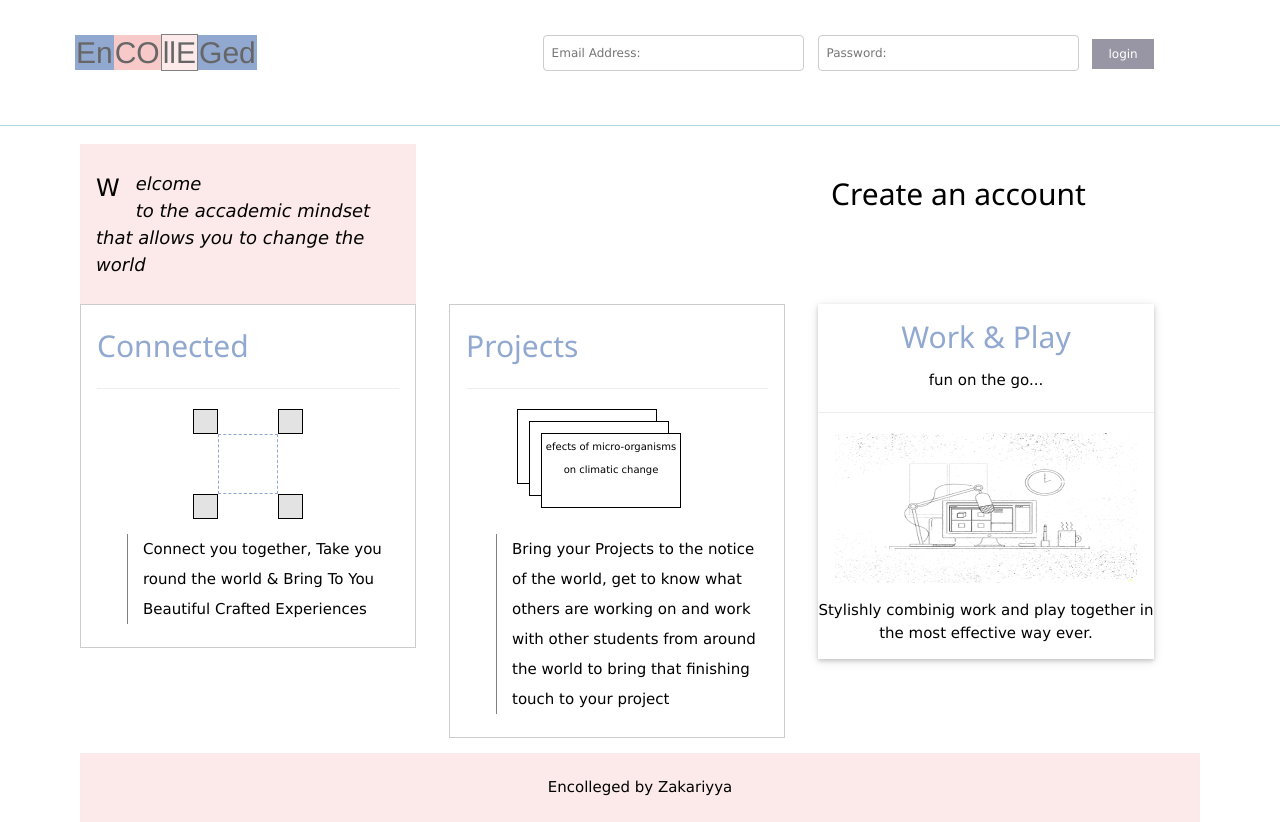
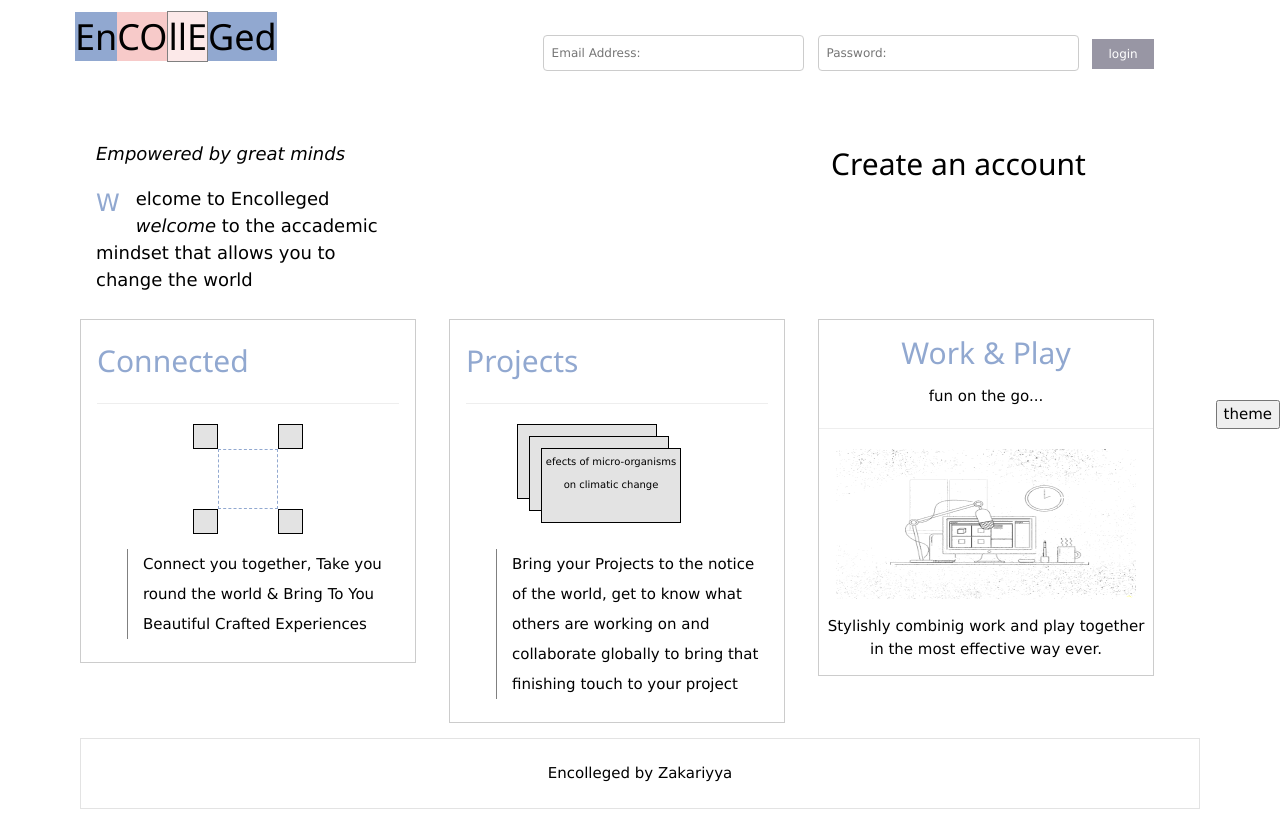
Before and after one commit to EngrZaks/ENCOLLEGED.COM, a plain HTML site: page index.html in a window 1280 px wide. Shown: the top 822 px of the page. Drawn offline with Linux system fonts and the light colour scheme; files that its build step writes are made by us from their sources.

Commit message:
these changes kickstarted the addition of night mode and i also decided to use css class for my colors

```diff
--- a/index.css
+++ b/index.css
@@ -10,10 +10,9 @@ body{
 margin: 15px 0;
 
  }
-#logo {
-	color: #666;
 
-	}
+
+
 #logo p { font-family: helvetica, Consolas, monospace; font-size: 2em; }
 #logo p span{
 	padding: 1px; }
@@ -26,16 +25,34 @@ margin: 15px 0;
 	transition: 1s;
 }
 
-.myfirstcolor{ color: #91A8D0 }
-.mysecondcolor{ color: #F7CAC9 }
-.myfirstcolor-b{ background-color: #91A8D0; }
-.mysecondcolor-b{ background-color: #F7CAC9; }
-.mythirdcolor-b{ background-color: #fce9e9; }
+:root{
+	--myfirstcolor: #91A8D0;
+	--mysecondcolor: #F7CAC9;
+	--mythirdcolor: #fce9e9;
+}
+
+.myfirstcolor{ color: var(--myfirstcolor) }
+.mysecondcolor{ color: var(--mysecondcolor) }
+.myfirstcolor-b{ background-color: var(--myfirstcolor); }
+.mysecondcolor-b{ background-color: var(--mysecondcolor); }
+.mythirdcolor-b{ background-color: var(--mythirdcolor); }
+
+/* theme color schemes settings */
+.darktheme {	background-color: black;}
+.darktheme p{ color: white;}
+.darktheme form input { background-color: black;}
+.whitetheme {	background-color: white;}
+.whitetheme p{ color: black;}
+
+.theme {
+	position: fixed;
+	top: 50%;
+	right: 0;
+}
 
 .Connected, .Projects{
 	margin: 5em 0;
 	transition: 1s }
-.Connected:hover{ background-color: white; }
 
 .Connected p, .Projects p {
 	border-left: 1px solid grey;
@@ -45,7 +62,6 @@ margin: 15px 0;
 	padding-bottom: -10px; }
 
 .clear { clear: both; overflow: hidden; }
-.play { background-color: white !important;  }
 
 
 .illustrate {
@@ -69,7 +85,7 @@ margin: 15px 0;
 .Projects .illustrate{ width: 200px; }
 .Projects .box {
 	width: 140px; height: 75px;
-	background-color: white;  }
+}
 .Projects .box2 { left: 12px; top: 12px; }
 .Projects .box3 { left: 24px; top: 24px; }
 .Projects .box4 { left: 40px; top: 40px; }
@@ -78,7 +94,9 @@ margin: 15px 0;
 
 .nodisplay { display: none; }
 
-
+footer{
+	border: 1px solid #e3e3e3;
+}
 
 
 
@@ -106,7 +124,7 @@ margin: 15px 0;
 	#header {
 	 padding: 20px 0;
 	 display: block;
-	 border-bottom: 1px solid lightblue; }
+	}
 
 	#logIn{ display: none; }
 
--- a/index.html
+++ b/index.html
@@ -6,23 +6,22 @@
 	<link rel="stylesheet" href="../lib/w3.css">
 	<title>Prototype</title>
 	<link rel="stylesheet" href="w3.css">
-	<link rel="stylesheet" href="prototype.css">
+	<link rel="stylesheet" href="index.css">
 
 
 
 
 </head>
-<body>
+<body id="body">
 
 		<div id="header" class="w3-container">
 			<div id="logo">
-				<p href="#" class="logo"> <span style="background-color: #91A8D0;">
+				<h1 href="#" class="logo"> <span style="background-color: #91A8D0;">
 				En</span><span style="background-color: #F7CAC9;">CO</span><span style=
 				"background-color: #fce9e9; border: 0.1px solid gray;">llE</span><span
 				style="background-color: #91A8D0;">Ged</span>
-				</p>
+				</h1>
 			</div>
-
 
 			<div id="top_logIn" class="nodisplay">
 
@@ -41,7 +40,7 @@
 
 
 
-	<main class="w3-container">
+	<main id="main" class="w3-container">
 
 	<div id="login_or_register">
 		<div id="logIn" class="w3-">
@@ -118,10 +117,11 @@
 	</form>
 </div>
 
-	<div class="welcome mythirdcolor-b w3-large w3-padding">
-			<p> <span class="w3-xlarge w3-left w3-padding-right ">W</span><i>elcome <br>
-		to the accademic mindset that allows you to change the world</p>
-		</i>
+	<div class="welcome w3-large w3-padding">
+		<p><i>Empowered by great minds </i></p>
+			<p> <span class="w3-xlarge w3-left w3-padding-right myfirstcolor ">W</span> elcome to Encolleged<br>
+		<em>welcome</em> to the accademic mindset that allows you to change the world</p>
+
 	</div>
 <div class="clear"></div>
 </div>
@@ -144,13 +144,7 @@
 		<p class="w3-">Connect you together, Take you round the world & Bring To You Beautiful Crafted Experiences</p>
 	</div>
 
-	<div id="signup2" class=" " onclick="ShowSignUp()">
-		<a href="#signup">
-		<h3 style="background-color: #F7CAC9" class="w3-small">you want to join?
-			<div class="w3-btn" style="background-color: #91A8D0" ">Sign Up</div>
-			</h3>
-		</a>
-	</div>
+
 
 	<div class="w3-card w3-padding Projects">
 		<h2 class=" myfirstcolor"> Projects</h2> <hr>
@@ -162,10 +156,10 @@
 			</div>
 		</center>
 
-		<p class="w3-">Bring your Projects to the notice of the world, get to know what others are working on and work with other students from around the world to bring that finishing touch to your project</p>
+		<p class="w3-">Bring your Projects to the notice of the world, get to know what others are working on and  collaborate globally to bring that finishing touch to your project</p>
 	</div>
 
-		<div class="w3-card-2 w3-center play" style="background-color: #F7CAC9">
+		<div class="w3-card w3-center play">
 			<h2 class="myfirstcolor">Work & Play</h2>
 			fun on the go...
 			<hr>
@@ -179,12 +173,13 @@
 
 	<div id="signup3" class=" " onclick="ShowSignUp()">
 		<a href="#signup">
-		<h3 style="background-color: #F7CAC9" class="w3-small"><div class="w3-btn" style="background-color: #91A8D0" ">Sign Up</div> now to join us</h3>
+		<p class="w3-small"><span class="w3-btn" style="background-color: #91A8D0" ">Sign Up</span> now to join us</p>
 		</a>
 	</div>
 
-<footer class="mythirdcolor-b w3-padding w3-center">
+<footer class="w3-padding w3-center">
 		<p>Encolleged by Zakariyya</p>
+		<button class="theme" onclick="changeTheme()">theme</button>
 </footer>
 	</main>
 
--- a/main.js
+++ b/main.js
@@ -1,13 +1,4 @@
 
-		// function ShowSignUp() {
-
-		// 	document.getElementById('signup_content').style.height = "800px";
-		// 	document.getElementById('signup_content').style.padding = "12px";
-		// }
-		// function closeSignUp() {
-		// 	document.getElementById('signup_content').style.height = "0";
-		// 	document.getElementById('signup_content').style.padding = "0";
-        // }
 
 	function ShowSignUp() {
         var x = document.getElementById("signup_content");
@@ -19,3 +10,25 @@
             x.style.padding = "0";
         }
     }
+
+    // FOR THE THEMES
+
+    var isdark;
+    function changeTheme() {
+        var logo = document.getElementById("logo");
+        var header = document.getElementById("header");
+        var main = document.getElementById("main");
+        var body = document.getElementById("body");
+        if (!isdark) {
+            header.setAttribute("class", "darktheme");
+            main.setAttribute("class", "darktheme");
+            body.setAttribute("class", "darktheme");
+            logo.style.color = "black";
+            isdark = true;
+        } else{
+            header.removeAttribute("class", "darktheme");
+            main.removeAttribute("class", "darktheme");
+            body.removeAttribute("class", "darktheme");
+            isdark = false;
+        }
+    }
--- a/prototype.css
+++ /dev/null
@@ -1,130 +0,0 @@
-
-/* begining of my own styles */
-
-body{
-	max-width: 100%;
-	overflow-x: hidden;
-	/*background: #fce9e9;*/
-}
-#signup{
-margin: 15px 0;
-
- }
-#logo {
-	color: #666;
-
-	}
-#logo p { font-family: helvetica, Consolas, monospace; font-size: 2em; }
-#logo p span{
-	padding: 1px; }
-
-#header p { display: inline-block; }
-
-#signup_content{
-	display: none;
-	overflow: hidden;
-	transition: 1s;
-}
-
-.myfirstcolor{ color: #91A8D0 }
-.mysecondcolor{ color: #F7CAC9 }
-.myfirstcolor-b{ background-color: #91A8D0; }
-.mysecondcolor-b{ background-color: #F7CAC9; }
-.mythirdcolor-b{ background-color: #fce9e9; }
-
-.Connected, .Projects{
-	margin: 5em 0;
-	transition: 1s }
-.Connected:hover{ background-color: white; }
-
-.Connected p, .Projects p {
-	border-left: 1px solid grey;
-	margin-left: 2em;
-	line-height: 2em;
-	padding-left: 1em;
-	padding-bottom: -10px; }
-
-.clear { clear: both; overflow: hidden; }
-.play { background-color: white !important;  }
-
-
-.illustrate {
-	position: relative;
-	width: 110px; height: 110px;  }
-.box {
-	position: absolute;
-	width: 25px; background-color: #e3e3e3;
-	height: 25px;
-	border: 1px solid black; }
-.box2 { right: 0; }
-.box3 { bottom: 0; }
-.box4 { bottom: 0; right: 0; }
-.midbox {
-	height: 60px;
-	width: 60px;
-	border: 1px dashed #91A8D0;
-	position: absolute;
-	top: 25px; left: 25px; }
-
-.Projects .illustrate{ width: 200px; }
-.Projects .box {
-	width: 140px; height: 75px;
-	background-color: white;  }
-.Projects .box2 { left: 12px; top: 12px; }
-.Projects .box3 { left: 24px; top: 24px; }
-.Projects .box4 { left: 40px; top: 40px; }
-
-
-
-.nodisplay { display: none; }
-
-
-
-
-
-@media only screen and (min-width: 600px){
-	#logIn, .Connected, .play, .Projects, #signup,
-	#signup2, #signup3, .welcome {
-		width: 47%; }
-	.Connected { float: right; }
-	#signup2 { display: none; }
-	#signup { float: right; }
-	#logIn { float: left; margin-right: 2.2em;}
-	.welcome { float: left; margin-top: 1em; }
-	#login_or_register { display: block; }
-
-	.Connected, .Projects { margin: 0; }
-	#contents { margin: 1em auto; }
-
-	#top_logIn {
-		display: block;
-		float: right;
-		width: 68%;
-		margin: 10px -10% 0 0; }
-	#top_logIn p {margin: 5px; width: 30%; }
-	#logo { float: left; width: 30%; margin: -20px 0 0 10px;}
-	#header {
-	 padding: 20px 0;
-	 display: block;
-	 border-bottom: 1px solid lightblue; }
-
-	#logIn{ display: none; }
-
-
-}
-
-@media only screen and (min-width: 800px) {
-	#logIn, .Connected,
-	.play, .Projects, .welcome { float: left; width: 30%; }
-
-	#signup3 { display: none; }
-	main { width: 90%; margin: auto; background-color: white; }
-	.Projects, .Connected, #logIn, #signup { margin-right: 2.2em; }
-	 #signup{ float: right; width: 30%; }
-	 #signup_content{height: 100%; padding: 10px; border-width: 0!important}
-	 #signup span.w3-btn {display: none;}
-	 #signup .closebtn{ display: none; }
-
-	 #logo { margin-left: 75px; }
-
-}
```
Also changed, not shown: blogs/whatsapp_dark.html (+1 -1 lines).
